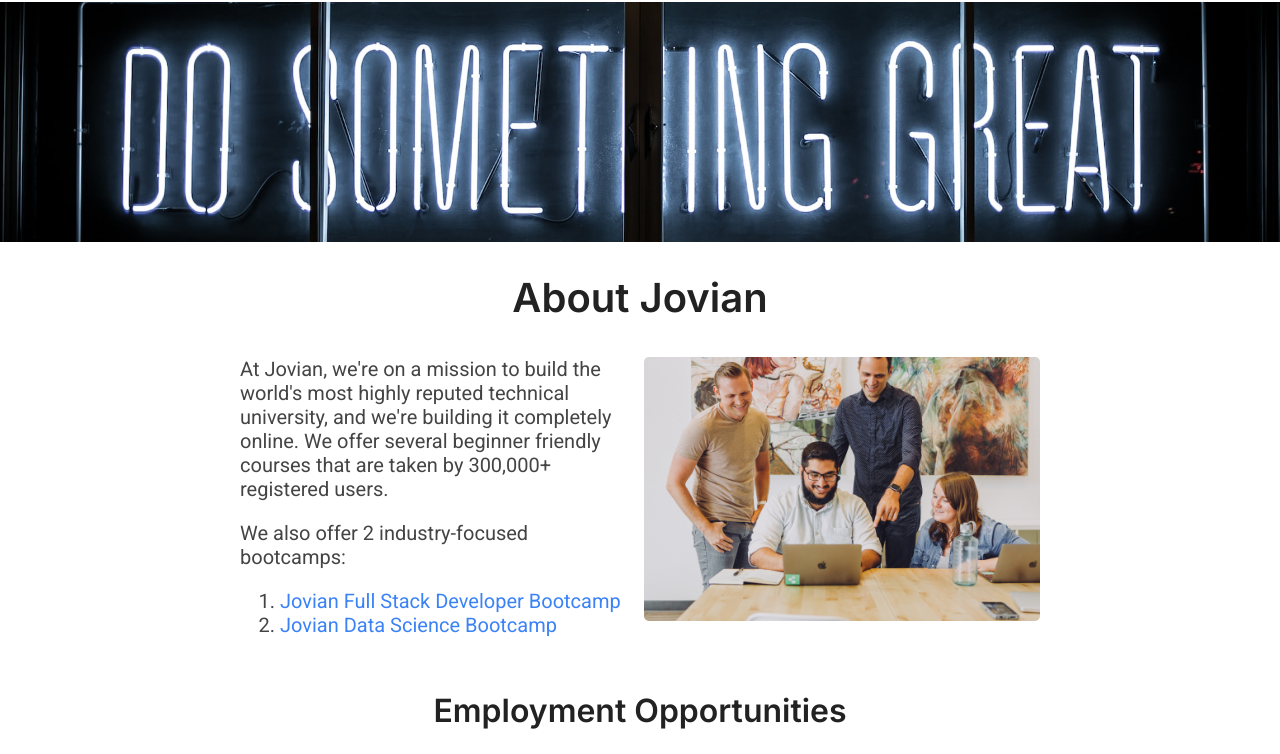
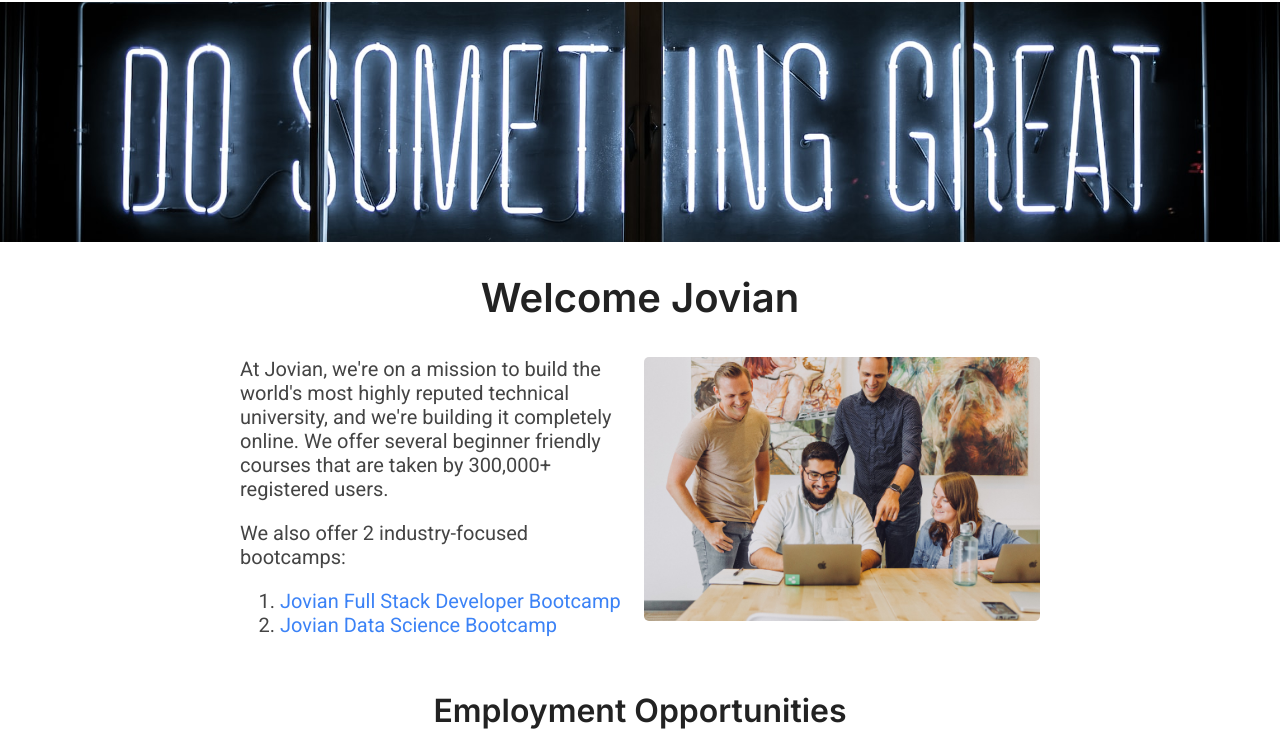
Before and after one commit to Nithish8765/Workspace, a plain HTML site: page src/index.html in a window 1280 px wide. Shown: the part 33-787 px from the top of the page. Drawn offline with Linux system fonts and the light colour scheme.

Commit message:
change to "Welcome Jovian"

```diff
--- a/src/index.html
+++ b/src/index.html
@@ -20,7 +20,7 @@
     <img id="banner" src="banner.jpg" alt="Banner" height="240">
 
     <h1>
-        About Jovian
+        Welcome Jovian
     </h1>
 
     <div id="about">
```
